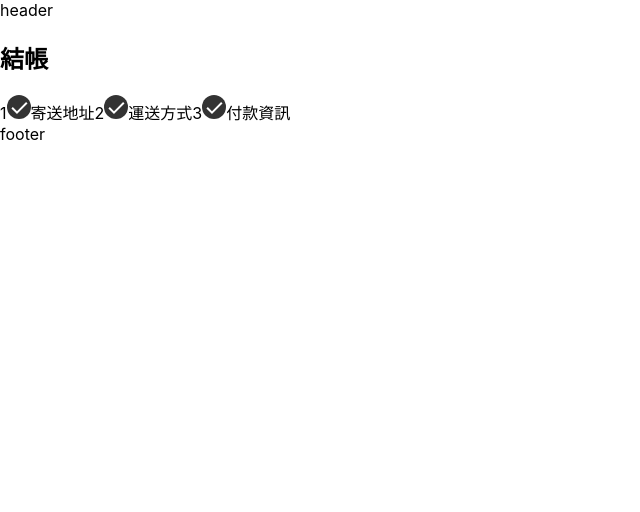
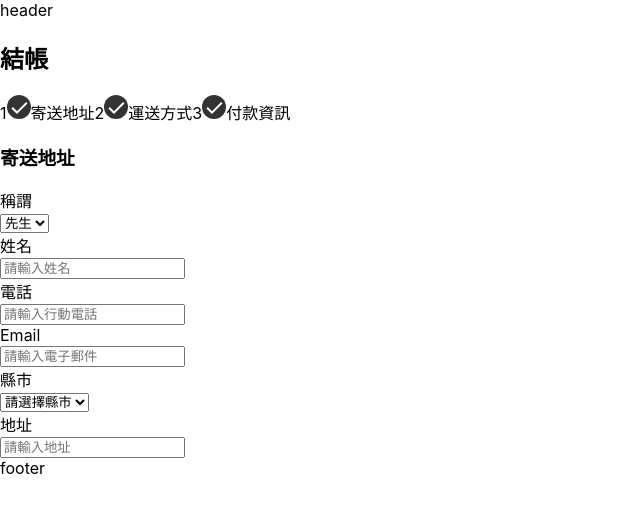
Before and after one commit to Yoruyeh/alpha_shop, a React (Create React App) app: page / in a window 1280 px wide. Shown: the top 512 px of the page, without its empty margins (0-640 px from the left). Built offline with nearby package versions, Linux system fonts and the light colour scheme.

Commit message:
add step1.js and add to register.js

```diff
--- a/src/components/register.js
+++ b/src/components/register.js
@@ -1,11 +1,14 @@
 import StepProgress from "./step_progress"
-
+import Step1 from "./step1";
 
 function Register() {
   return (
-    <section class="register-container col col-lg-6 col-sm-12" data-phase="1" data-total-price="0">
+  <section class="register-container col col-lg-6 col-sm-12" data-phase="1" data-total-price="0">
       <StepProgress />
+    <section class="form-container col col-12">
+      <Step1 />
     </section>
+  </section>
   )
 }
 
--- a/src/components/step1.js
+++ b/src/components/step1.js
@@ -0,0 +1,91 @@
+function Cities() {
+  const allCities = [
+    {text: '請選擇縣市', value: ''},
+    {text: '基隆市', value: 'KLU'},
+    {text: '新北市', value: 'TPH'},
+    {text: '臺北市', value: 'TPE'},
+    {text: '桃園市', value: 'TYC'},
+    {text: '新竹縣', value: 'HSH'},
+    {text: '新竹市', value: 'HSC'},
+    {text: '苗栗市', value: 'MAC'},
+    {text: '苗栗縣', value: 'MAL'},
+    {text: '臺中市', value: 'TXG'},
+    {text: '彰化縣', value: 'CWH'},
+    {text: '彰化市', value: 'CWS'},
+    {text: '南投市', value: 'NTC'},
+    {text: '南投縣', value: 'NTO'},
+    {text: '雲林縣', value: 'YLH'},
+    {text: '嘉義縣', value: 'CHY'},
+    {text: '嘉義市', value: 'CYI'},
+    {text: '臺南市', value: 'TNN'},
+    {text: '高雄市', value: 'KHH'},
+    {text: '屏東縣', value: 'IUH'},
+    {text: '屏東市', value: 'PTS'},
+    {text: '宜蘭縣', value: 'ILN'},
+    {text: '宜蘭市', value: 'ILC'},
+    {text: '花蓮縣', value: 'HWA'},
+    {text: '花蓮市', value: 'HWC'},
+    {text: '臺東市', value: 'TTC'},
+    {text: '臺東縣', value: 'TTT'},
+    {text: '澎湖縣', value: 'PEH'},
+    {text: '金門縣', value: 'KMN'},
+    {text: '連江縣', value: 'LNN'},
+  ]
+  return (
+    allCities.map(city =>
+      <option key={city.value} value={city.value}>{city.text}</option>
+      )
+  )
+}
+
+export default function step1() {
+  return(
+  <>
+    <form className="col col-12" data-phase="address">
+      <h3 className="form-title">寄送地址</h3>
+      <section className="form-body col col-12">
+        <div className="wrap col col-12">
+          <div className="input-group input-w-lg-2 input-w-sm-s1">
+            <div className="input-label">稱謂</div>
+            <div className="select-container">
+              <select>
+                <option value="mr">先生</option>
+                <option value="ms">女士</option>
+                <option value="mx">不明</option>
+              </select>
+            </div>
+          </div>
+          <div className="input-group input-w-lg-4 input-w-sm-s2">
+            <div className="input-label">姓名</div>
+            <input type="text" placeholder="請輸入姓名" />
+          </div>
+        </div>
+        <div className="wrap col col-12">
+          <div className="input-group input-w-lg-3 input-w-sm-full">
+            <div className="input-label">電話</div>
+            <input type="tel" placeholder="請輸入行動電話" />
+          </div>
+          <div className="input-group input-w-lg-3 input-w-sm-full">
+            <div className="input-label">Email</div>
+            <input type="email" placeholder="請輸入電子郵件" />
+          </div>
+        </div>
+        <div className="wrap col col-12">
+          <div className="input-group input-w-lg-2 input-w-sm-full">
+            <div className="input-label">縣市</div>
+            <div className="select-container">
+              <select required>
+                <Cities />
+              </select>
+            </div>
+          </div>
+          <div className="input-group input-w-lg-4 input-w-sm-full">
+            <div className="input-label">地址</div>
+            <input type="text" placeholder="請輸入地址" />
+          </div>
+        </div>
+      </section>
+    </form>
+  </>
+  )
+}
```
